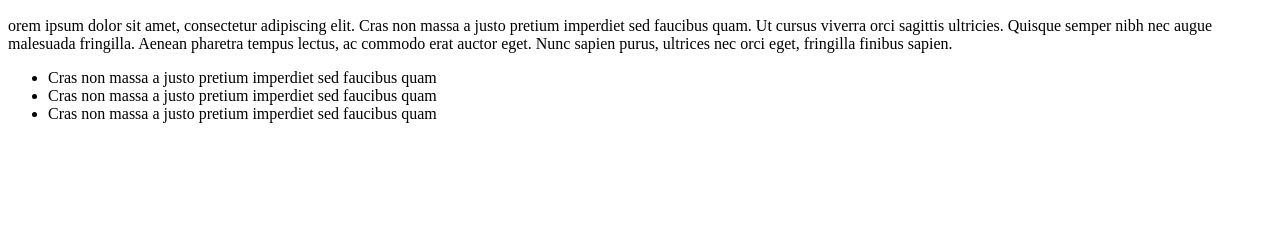
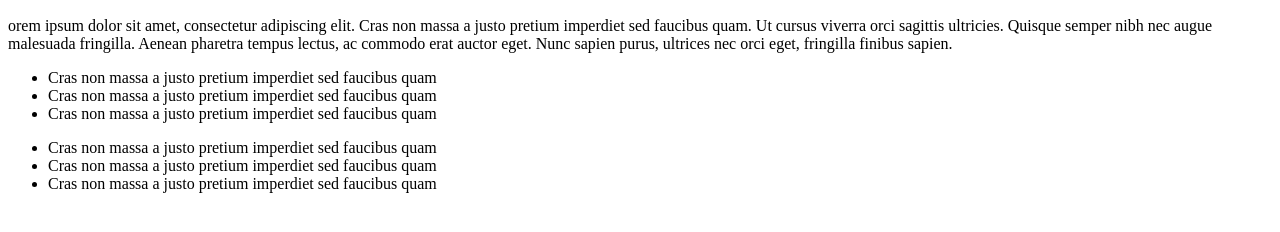
Before and after one commit to sanrodz-dev/mi_proyecto, a plain HTML site: page index.html in a window 1280 px wide. Shown: the part 110-342 px from the top of the page. Drawn offline with Linux system fonts and the light colour scheme.

Commit message:
Nueva lista de texto

```diff
--- a/index.html
+++ b/index.html
@@ -14,5 +14,10 @@
         <li>Cras non massa a justo pretium imperdiet sed faucibus quam</li>
         <li>Cras non massa a justo pretium imperdiet sed faucibus quam</li>
     </ul>
+    <ul>
+        <li>Cras non massa a justo pretium imperdiet sed faucibus quam</li>
+        <li>Cras non massa a justo pretium imperdiet sed faucibus quam</li>
+        <li>Cras non massa a justo pretium imperdiet sed faucibus quam</li>
+    </ul>
 </body>
 </html>
```
